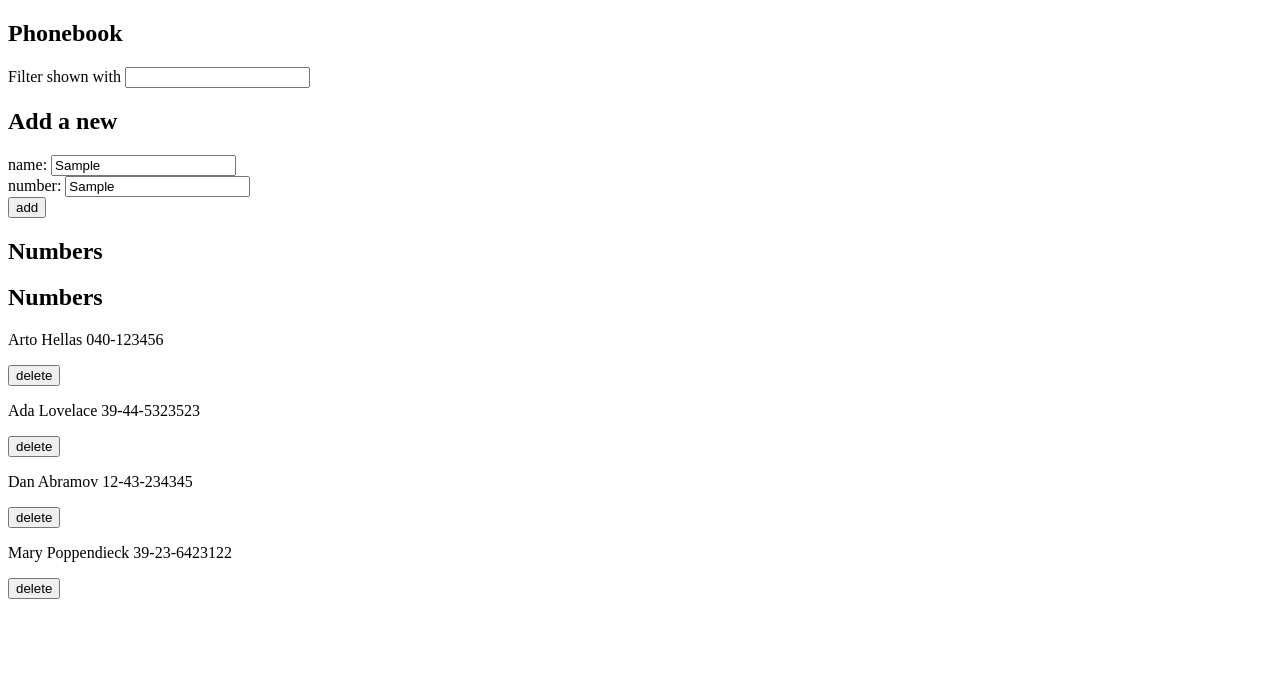
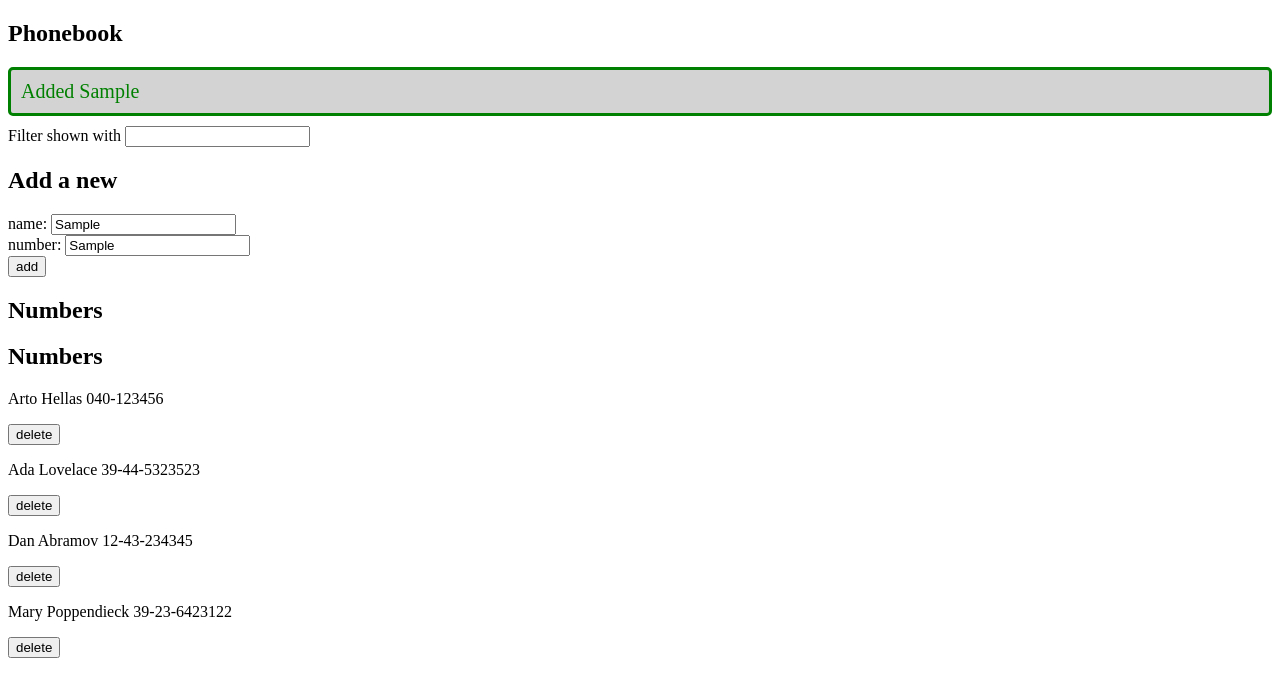
Before and after one commit to Brunoarndt/fullstackopen, a React (Create React App) app in the folder part2/phonebook/: page / in a window 1280 px wide. Both pictures are taken after typing "Sample", "Sample" into the empty fields and a click on the button "add". Shown: the top 696 px of the page. Built offline with nearby package versions, Linux system fonts and the light colour scheme; no server answers.

Commit message:
exercise 2.16

```diff
--- a/part2/phonebook/db.json
+++ b/part2/phonebook/db.json
@@ -2,7 +2,7 @@
   "persons": [
     {
       "name": "Dan Abramov",
-      "number": "12-43-234345",
+      "number": "0606",
       "id": 3
     },
     {
@@ -11,14 +11,9 @@
       "id": 4
     },
     {
-      "name": "xadrez",
-      "number": "181819",
+      "name": "bruno",
+      "number": "1",
       "id": 5
-    },
-    {
-      "name": "arthur",
-      "number": "1819",
-      "id": 6
     }
   ]
 }
--- a/part2/phonebook/src/App.js
+++ b/part2/phonebook/src/App.js
@@ -5,6 +5,7 @@ import personService from "./services/persons";
 import Filter from "./components/Filter";
 import PersonForm from "./components/PersonForm";
 import Persons from "./components/Persons";
+import Notification from "./components/Notification";
 
 const App = () => {
   const [persons, setPersons] = useState([
@@ -16,6 +17,7 @@ const App = () => {
   const [newName, setNewName] = useState("");
   const [newNumber, setNewNumber] = useState("");
   const [filter, setFilter] = useState("");
+  const [successfulMessage, setSuccessfulMessage] = useState(null)
 
   const handleNameChange = (event) => {
     setNewName(event.target.value);
@@ -61,10 +63,13 @@ const App = () => {
           ))
           setNewName("");
           setNewNumber("");
+          setSuccessfulMessage(`Changed ${newName} number`)
+          setTimeout(() => {
+            setSuccessfulMessage(null)
+          }, 5000)
         })
         .catch(error => {
           console.log('Error updating:', error);
-
         })
       }
       else{
@@ -85,6 +90,11 @@ const App = () => {
         setNewName("");
         setNewNumber("");
       })
+
+      setSuccessfulMessage(`Added ${newName}`)
+      setTimeout(() => {
+        setSuccessfulMessage(null)
+      }, 5000)
   };
 
   useEffect(() => {
@@ -104,6 +114,7 @@ const App = () => {
   return (
     <div>
       <h2>Phonebook</h2>
+      <Notification message={successfulMessage}></Notification>
       <Filter filter={filter} handleFilterChange={handleFilterChange} />
       <PersonForm
         newName={newName}
--- /dev/null
+++ b/part2/phonebook/src/components/Notification.js
@@ -0,0 +1,13 @@
+const Notification = ({ message }) => {
+    if (message === null) {
+      return null
+    }
+
+    return (
+      <div className='successful'>
+        {message}
+      </div>
+    )
+  }
+
+  export default Notification;
--- /dev/null
+++ b/part2/phonebook/src/index.css
@@ -0,0 +1,9 @@
+.successful {
+    color: green;
+    background: lightgrey;
+    font-size: 20px;
+    border-style: solid;
+    border-radius: 5px;
+    padding: 10px;
+    margin-bottom: 10px;
+  }
--- a/part2/phonebook/src/index.js
+++ b/part2/phonebook/src/index.js
@@ -1,7 +1,7 @@
 import React from 'react';
 import ReactDOM from 'react-dom/client';
 import App from './App';
-
+import './index.css'
 
 const root = ReactDOM.createRoot(document.getElementById('root'));
 root.render(
```
